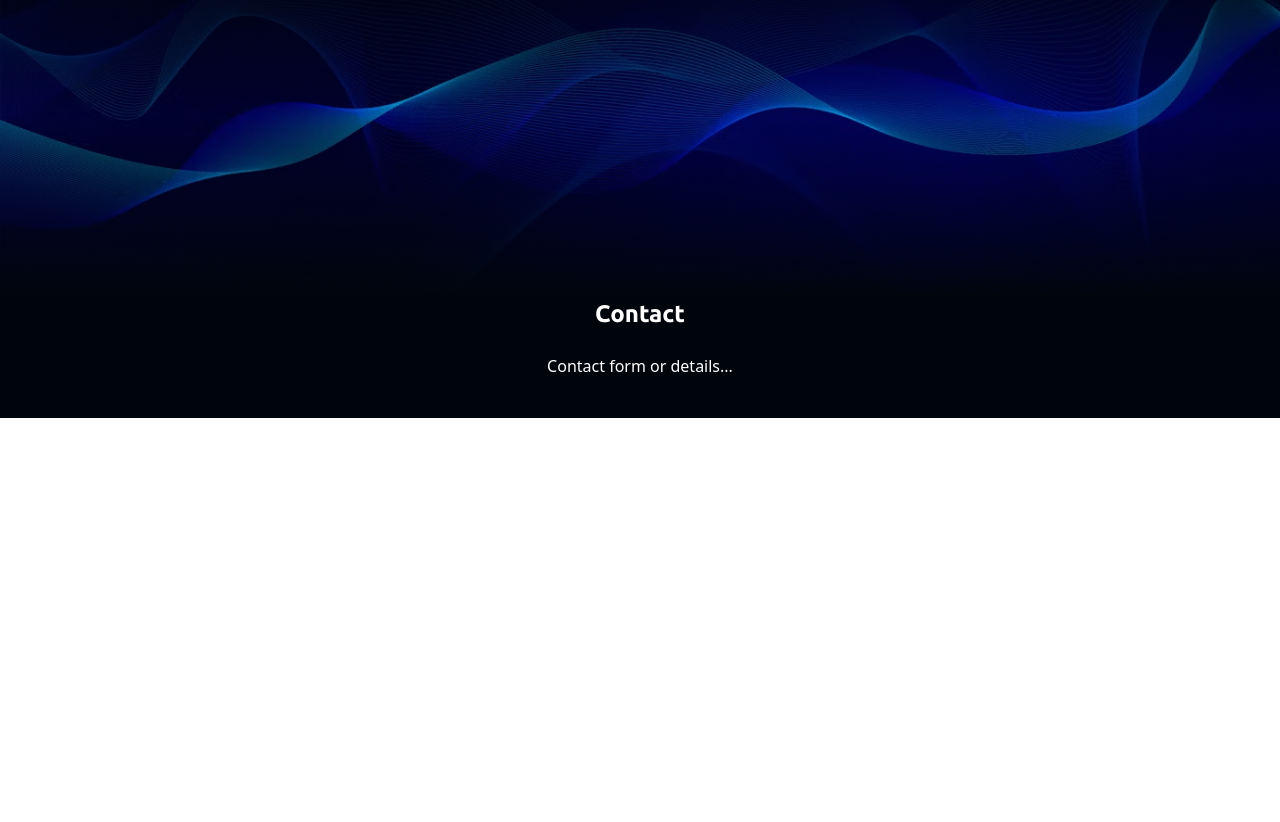
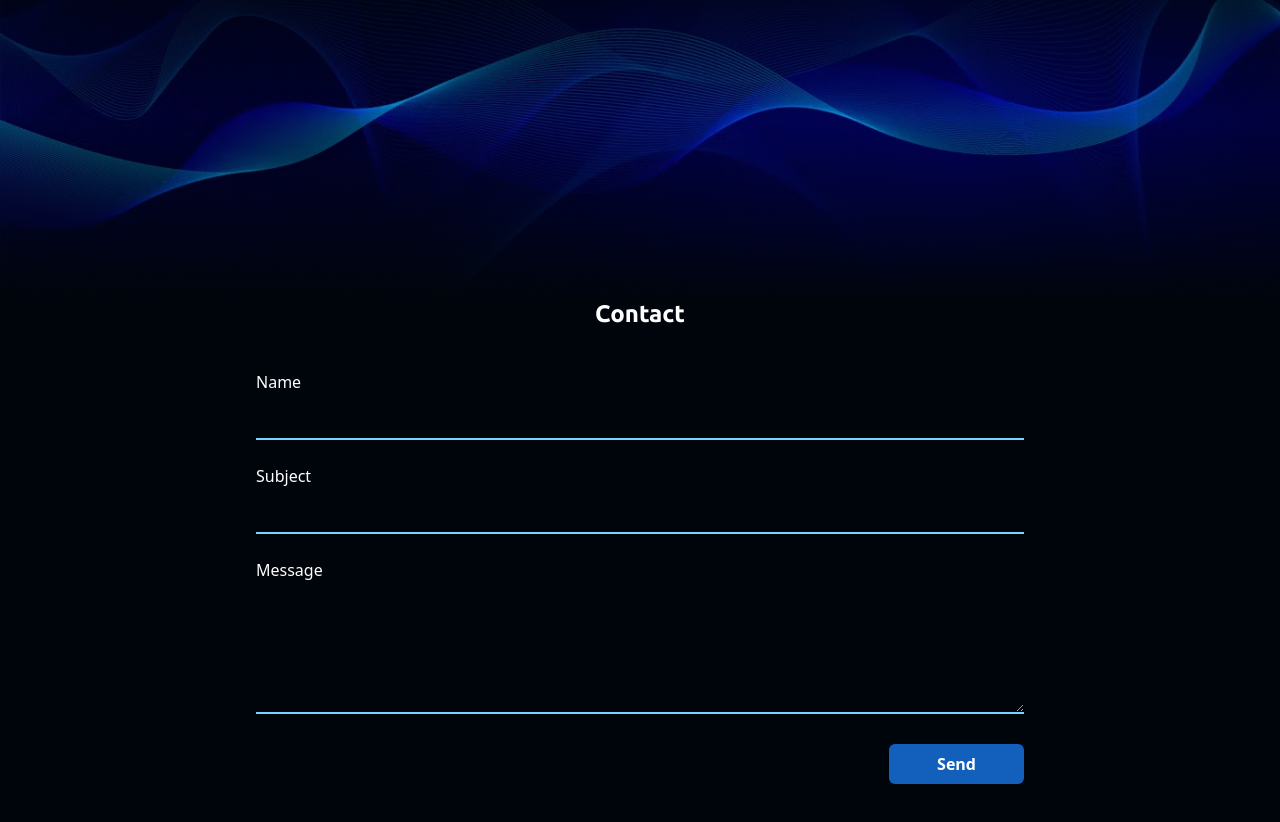
Before and after one commit to AkselBF/portfolio_mk-2, a React (Vite) app: page / in a window 1280 px wide. Shown: the part 3358-4180 px from the top of the page. Before the commit the page ends 3776 px from the top, so only its background shows below. Built offline with nearby package versions, Linux system fonts and the light colour scheme.

Commit message:
added contact section

```diff
--- a/src/common/pages/Contact/index.tsx
+++ b/src/common/pages/Contact/index.tsx
@@ -1 +1,43 @@
-//import React from "react";
+import React from "react";
+import { useForm, SubmitHandler } from 'react-hook-form';
+
+interface FormInputs {
+  name: string
+  subject: string;
+  message: string;
+}
+
+const Contact: React.FC = () => {
+  const {
+    register,
+    handleSubmit,
+    formState: { errors },
+  } = useForm<FormInputs>();
+
+  const onSubmit: SubmitHandler<FormInputs> = (data) => {
+    console.log(data);
+  };
+
+  return (
+    <form onSubmit={handleSubmit(onSubmit)} className="w-[60%] mx-auto text-right">
+      <div className="mb-6">
+        <label htmlFor="name" className="block text-white text-left mb-1">Name</label>
+        <input {...register("name", { required: "Name is required" })} type="text" id="name" className="bg-transparent border-b-2 border-[#75D6FF] p-2 w-full" />
+        {errors.name && <p className="text-red-500 mt-1">{errors.name.message}</p>}
+      </div>
+      <div className="mb-6">
+        <label htmlFor="subject" className="block text-white text-left mb-1">Subject</label>
+        <input {...register("subject", { required: "Subject is required" })} type="text" id="subject" className="bg-transparent border-b-2 border-[#75D6FF] p-2 w-full" />
+        {errors.subject && <p className="text-red-500 mt-1">{errors.subject.message}</p>}
+      </div>
+      <div className="mb-6">
+        <label htmlFor="message" className="block text-white text-left mb-1">Message</label>
+        <textarea {...register("message", { required: "Message is required" })} id="message" className="bg-transparent border-b-2 border-[#75D6FF] p-2 w-full h-32"></textarea>
+        {errors.message && <p className="text-red-500 mt-1">{errors.message.message}</p>}
+      </div>
+      <button type="submit" className="bg-[#1260BC] text-white font-semibold px-12 py-2 rounded-md hover:bg-blue-600">Send</button>
+    </form>
+  );
+};
+
+export default Contact;
--- a/src/common/pages/Home/index.tsx
+++ b/src/common/pages/Home/index.tsx
@@ -2,6 +2,7 @@ import React from 'react';
 import About from '../About';
 import Skills from '../Skills';
 import Projects from '../../Projects';
+import Contact from '../Contact';
 import heroOne from '../../../assets/images/Westfjords sunset.jpg';
 import breakPoint from '../../../assets/images/break.png';
 import '../../Styles/Fonts/Ubuntu.css';
@@ -56,9 +57,9 @@ const Home: React.FC = () => {
         ></div>
 
         {/* Contact section */}
-        <section id="contact" className="text-white mb-10">
-          <h2 className='ubuntu-bold text-white text-2xl font-semibold mb-6'>Contact</h2>
-          <p>Contact form or details...</p>
+        <section id="contact" className="text-white mb-12">
+          <h2 className='ubuntu-bold text-white text-2xl font-semibold mb-10'>Contact</h2>
+          <Contact />
         </section>
       </div>
     </div>
```
